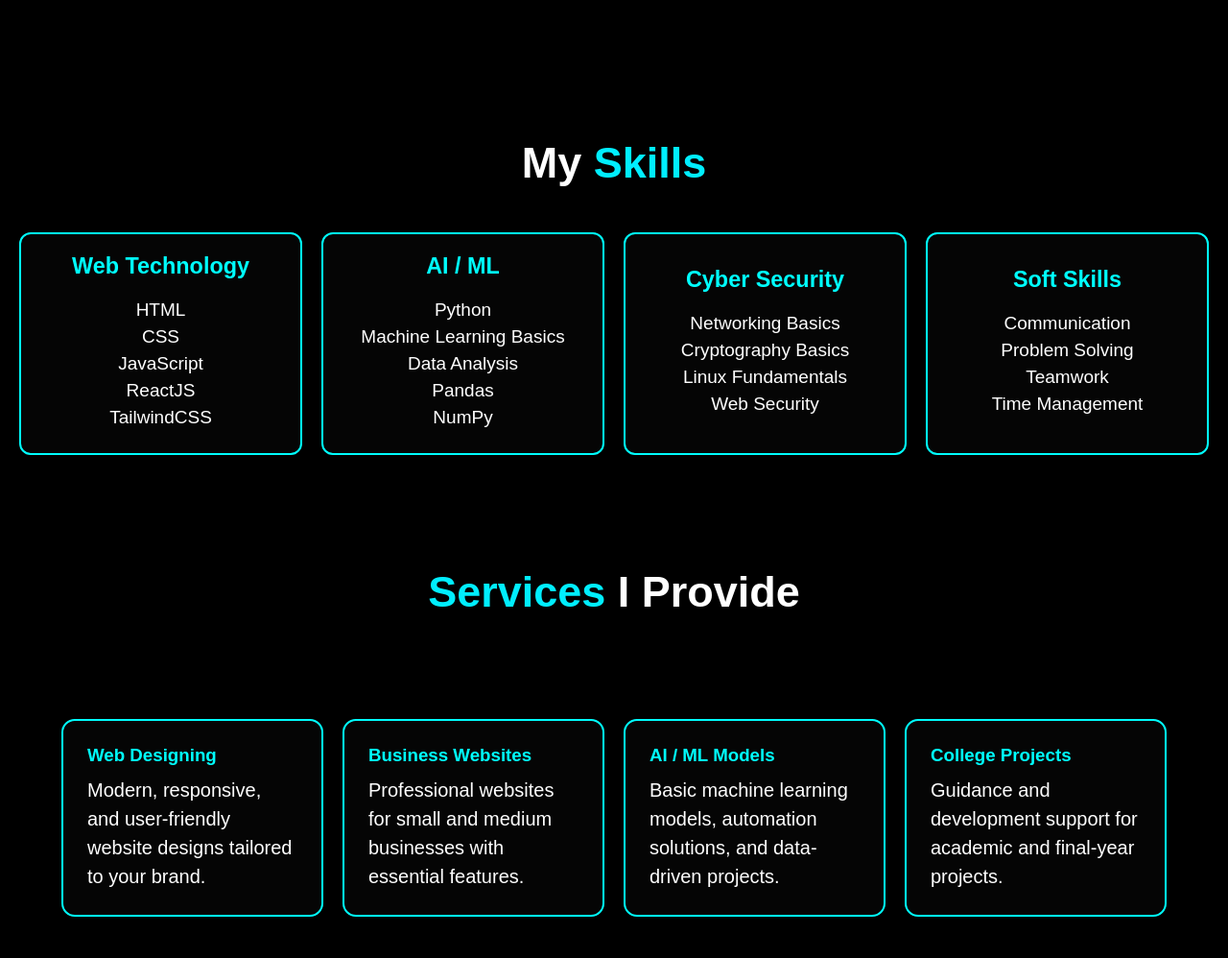
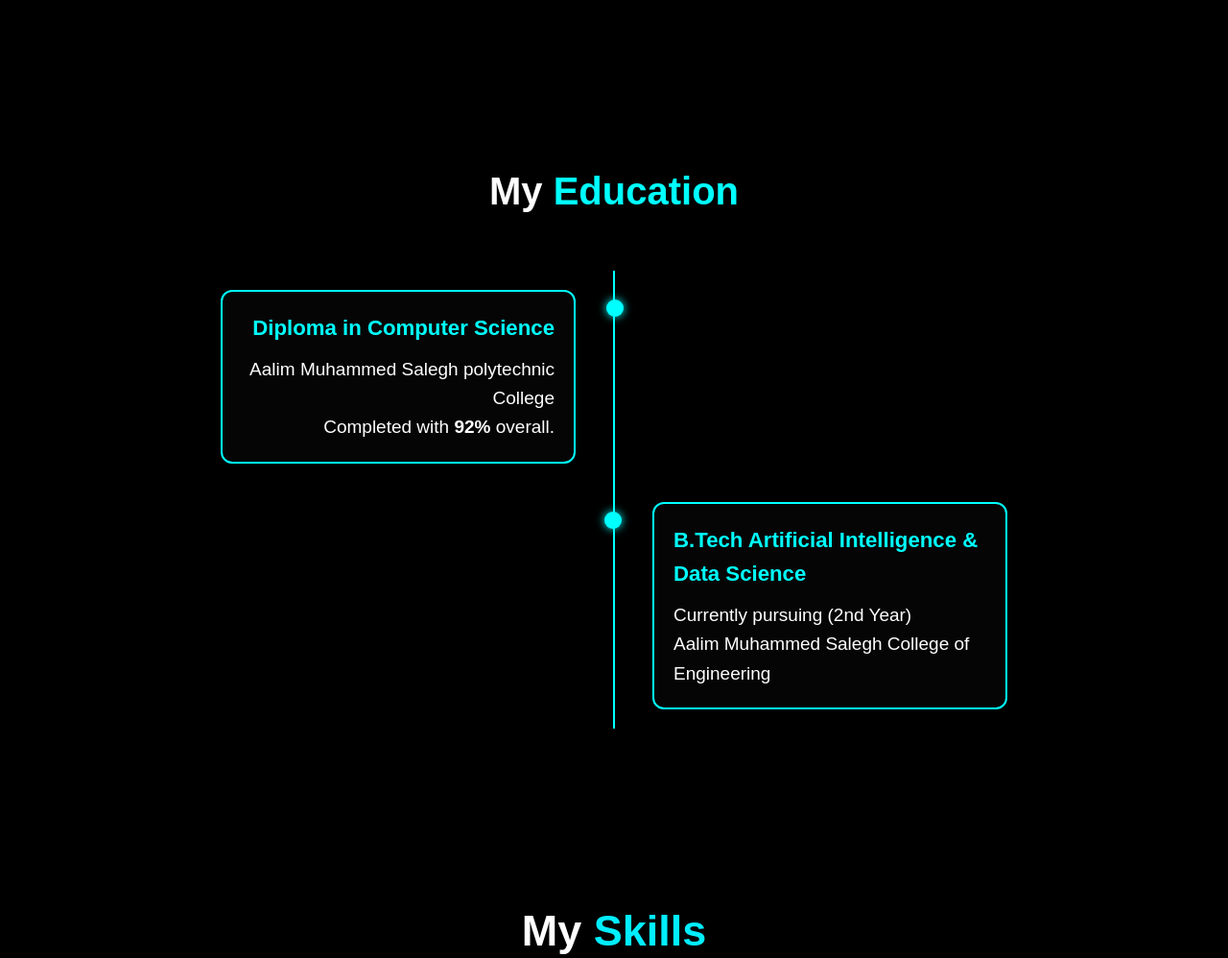
Before and after one commit to mdjunaid07/portfolio, a plain HTML site: page index.html in a window 1280 px wide. Shown: the part 1503-2501 px from the top of the page at 96% size. Drawn offline with nearby package versions, Linux system fonts and the light colour scheme.

Commit message:
added education

```diff
--- a/files/style.css
+++ b/files/style.css
@@ -260,6 +260,154 @@ body {
 .abtbtn-box:hover {
     box-shadow: 0 0 5px cyan, 0 0 25px cyan, 0 0 50pc cyan, 0 0 100px cyan, 0 0 200px cyan;
 }
+
+
+
+.education-section {
+  background: #000;
+  color: #fff;
+  width: 100%;
+  min-height: 100vh;
+  padding: 80px 10%;
+  position: relative;
+}
+
+.edu-title {
+  text-align: center;
+  font-size: 40px;
+  margin-bottom: 60px;
+  color: rgb(255, 255, 255);
+}
+.edu-title span {
+  text-align: center;
+  font-size: 40px;
+  margin-bottom: 60px;
+  color: cyan;
+}
+
+/* Timeline container */
+.education-container {
+  position: relative;
+  max-width: 900px;
+  margin: auto;
+}
+
+/* Vertical line */
+.education-container::before {
+  content: "";
+  position: absolute;
+  left: 50%;
+  top: 0;
+  width: 2px;
+  height: 100%;
+  background: cyan;
+  transform: translateX(-50%);
+}
+
+/* Card */
+.edu-card {
+  position: relative;
+  width: 50%;
+  padding: 20px 40px;
+  box-sizing: border-box;
+  animation: fadeUp 0.8s ease forwards;
+}
+
+/* Alternate sides */
+.edu-card:nth-child(odd) {
+  left: 0;
+  text-align: right;
+}
+
+.edu-card:nth-child(even) {
+  left: 50%;
+}
+
+/* Dot */
+.edu-dot {
+  position: absolute;
+  top: 30px;
+  right: -10px;
+  width: 18px;
+  height: 18px;
+  background: cyan;
+  border-radius: 50%;
+  box-shadow: 0 0 10px cyan;
+}
+
+.edu-card:nth-child(even) .edu-dot {
+  left: -10px;
+}
+
+/* Content box */
+.edu-content {
+  background: #050505;
+  border: 2px solid cyan;
+  border-radius: 12px;
+  padding: 20px;
+  font-size: 19px;
+  line-height: 1.6;
+}
+
+.edu-content h3 {
+  color: cyan;
+  margin-bottom: 10px;
+}
+
+/* Animation */
+@keyframes fadeUp {
+  from {
+    opacity: 0;
+    transform: translateY(30px);
+  }
+  to {
+    opacity: 1;
+    transform: translateY(0);
+  }
+}
+
+/* MOBILE DESIGN */
+@media (max-width: 768px) {
+
+  .education-container::before {
+    left: 10px;
+  }
+
+  .edu-card {
+    width: 100%;
+    padding-left: 40px;
+    margin-bottom: 30px;
+    text-align: left !important;
+    left: 0 !important;
+  }
+
+  .edu-dot {
+    left: 2px !important;
+    right: auto;
+  }
+
+  .edu-title {
+    font-size: 32px;
+  }
+
+  .edu-content {
+    font-size: 20px;
+  }
+}
+
+
+
+
+
+
+
+
+
+
+
+
+
+
 
 
 /* skills section */
--- a/index.html
+++ b/index.html
@@ -21,6 +21,7 @@
         <nav class="navbar" id="myLinks">
             <a href="#Home" style="--i:1" class="active">Home</a>
             <a href="#About" style="--i:2">About</a>
+            <a href="#education" style="--i:2">Education</a>
             <a href="#Skills" style="--i:3">Skills</a>
             <a href="#Services" style="--i:3">Services</a>
             <a href="#Projects" style="--i:4">Projects</a>
@@ -80,6 +81,48 @@
     </section>
 
 
+
+<section class="education-section" id="education">
+  <h2 class="edu-title">My <span>Education</span></h2>
+
+  <div class="education-container">
+
+    <div class="edu-card">
+      <div class="edu-dot"></div>
+      <div class="edu-content">
+        <h3>Diploma in Computer Science</h3>
+        <p>
+          Aalim Muhammed Salegh polytechnic College
+          <br>
+          Completed with <strong>92%</strong> overall.
+        </p>
+      </div>
+    </div>
+
+    <div class="edu-card">
+      <div class="edu-dot"></div>
+      <div class="edu-content">
+        <h3>B.Tech Artificial Intelligence & Data Science</h3>
+        <p>
+          Currently pursuing (2nd Year)
+          <br>
+          Aalim Muhammed Salegh College of Engineering
+        </p>
+      </div>
+    </div>
+
+  </div>
+</section>
+
+
+
+
+
+
+
+
+
+
     <section class="skills-section" id="Skills">
   <h2>My <span>Skills</span></h2>
 
@@ -129,6 +172,10 @@
 
   </div>
 </section>
+
+
+
+
 
 
 
```
